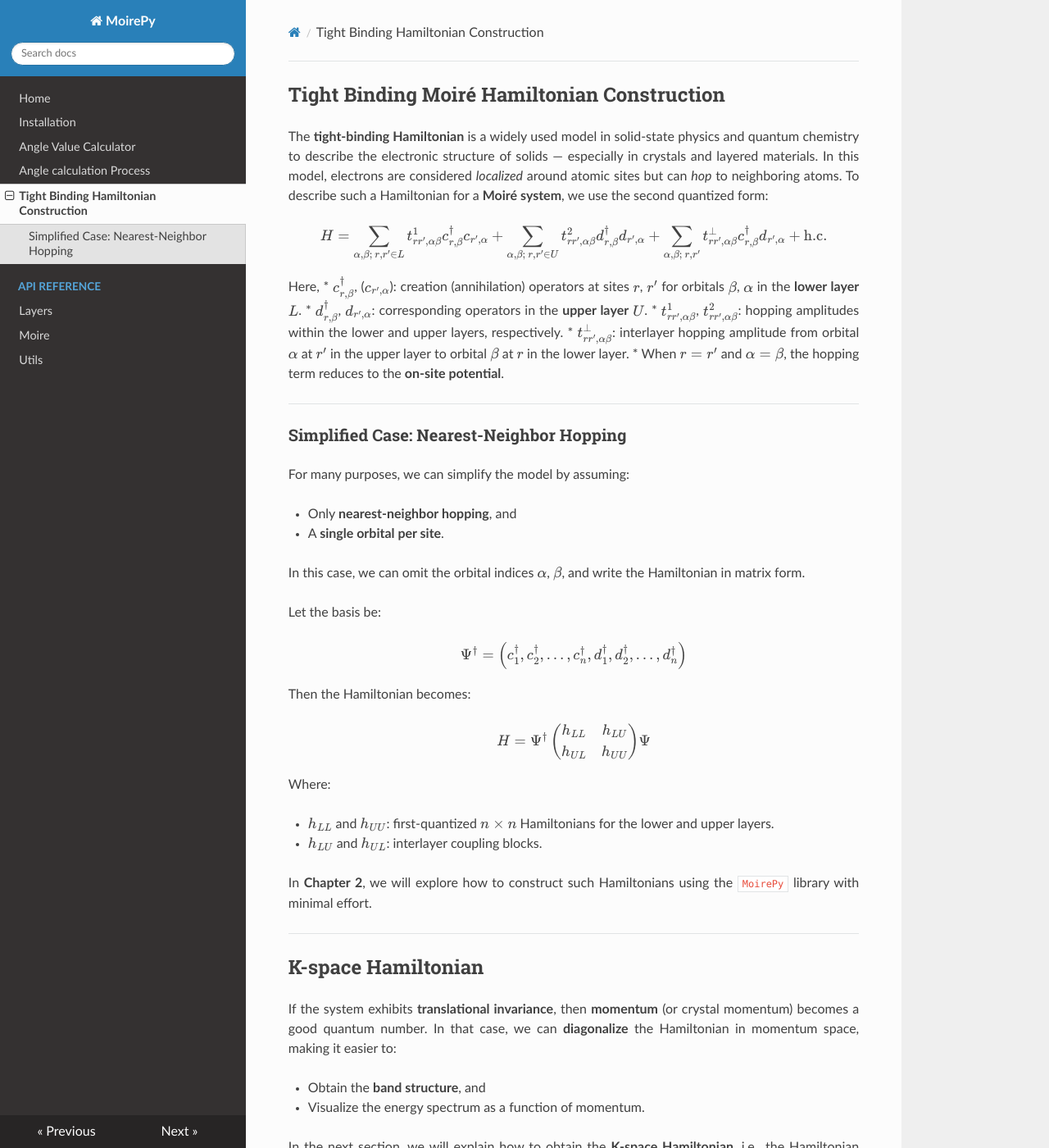
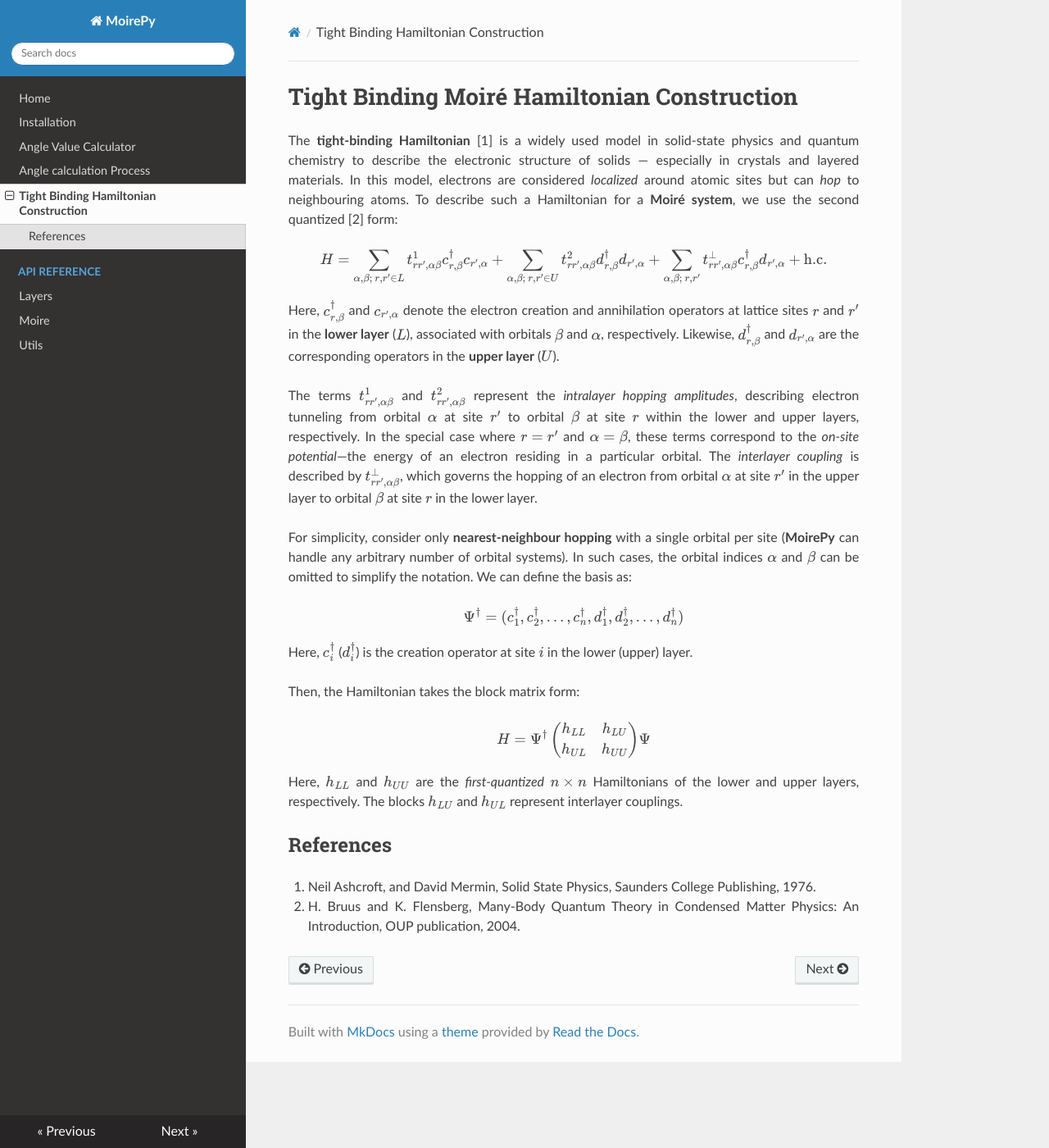
Before and after one commit to jabed-umar/MoirePy, an MkDocs documentation site: the page built from docs/tight_binding_ham.md, in a window 1280 px wide and 1400 px high. Shown: the whole window at 82% size. Built offline with MkDocs 1.6.1, drawn with Linux system fonts in a browser that asks for light colours; nearby versions of some CDN libraries; some of the changed text lies outside the part shown.

Commit message:
update ham

```diff
--- a/docs/tight_binding_ham.md
+++ b/docs/tight_binding_ham.md
@@ -1,6 +1,6 @@
-## Tight Binding Moiré Hamiltonian Construction
+# Tight Binding Moiré Hamiltonian Construction
 
-The **tight-binding Hamiltonian** is a widely used model in solid-state physics and quantum chemistry to describe the electronic structure of solids — especially in crystals and layered materials. In this model, electrons are considered *localized* around atomic sites but can *hop* to neighboring atoms. To describe such a Hamiltonian for a **Moiré system**, we use the second quantized form:
+The **tight-binding Hamiltonian** [1] is a widely used model in solid-state physics and quantum chemistry to describe the electronic structure of solids — especially in crystals and layered materials. In this model, electrons are considered *localized* around atomic sites but can *hop* to neighbouring atoms. To describe such a Hamiltonian for a **Moiré system**, we use the second quantized [2] form:
 
 $$
 H = \sum_{\alpha, \beta;\, r,r' \in L} t^1_{rr', \alpha\beta}c^{\dagger}_{r,\beta}c_{r',\alpha}
@@ -8,31 +8,19 @@ H = \sum_{\alpha, \beta;\, r,r' \in L} t^1_{rr', \alpha\beta}c^{\dagger}_{r,\bet
 + \sum_{\alpha, \beta;\, r,r'} t^{\perp}_{rr', \alpha\beta}c^{\dagger}_{r,\beta}d_{r',\alpha} + \text{h.c.}
 $$
 
-Here,
-* $c^{\dagger}_{r,\beta}$, ($c_{r',\alpha}$): creation (annihilation) operators at sites $r$, $r'$ for orbitals $\beta$, $\alpha$ in the **lower layer** $L$.
-* $d^{\dagger}_{r,\beta}$, $d_{r',\alpha}$: corresponding operators in the **upper layer** $U$.
-* $t^1_{rr', \alpha\beta}$, $t^2_{rr', \alpha\beta}$: hopping amplitudes within the lower and upper layers, respectively.
-* $t^{\perp}_{rr', \alpha\beta}$: interlayer hopping amplitude from orbital $\alpha$ at $r'$ in the upper layer to orbital $\beta$ at $r$ in the lower layer.
-* When $r = r'$ and $\alpha = \beta$, the hopping term reduces to the **on-site potential**.
+Here, $c^{\dagger}_{r,\beta}$ and $c_{r',\alpha}$ denote the electron creation and annihilation operators at lattice sites $r$ and $r'$ in the **lower layer** ($L$), associated with orbitals $\beta$ and $\alpha$, respectively. Likewise, $d^{\dagger}_{r,\beta}$ and $d_{r',\alpha}$ are the corresponding operators in the **upper layer** ($U$).
 
----
+The terms $t^1_{rr', \alpha\beta}$ and $t^2_{rr', \alpha\beta}$ represent the *intralayer hopping amplitudes*, describing electron tunneling from orbital $\alpha$ at site $r'$ to orbital $\beta$ at site $r$ within the lower and upper layers, respectively. In the special case where $r = r'$ and $\alpha = \beta$, these terms correspond to the *on-site potential*—the energy of an electron residing in a particular orbital. The *interlayer coupling* is described by $t^{\perp}_{rr', \alpha\beta}$, which governs the hopping of an electron from orbital $\alpha$ at site $r'$ in the upper layer to orbital $\beta$ at site $r$ in the lower layer.
 
-### Simplified Case: Nearest-Neighbor Hopping
-
-For many purposes, we can simplify the model by assuming:
-
-* Only **nearest-neighbor hopping**, and
-* A **single orbital per site**.
-
-In this case, we can omit the orbital indices $\alpha$, $\beta$, and write the Hamiltonian in matrix form.
-
-Let the basis be:
+For simplicity, consider only **nearest-neighbour hopping** with a single orbital per site (**MoirePy** can handle any arbitrary number of orbital systems). In such cases, the orbital indices \( \alpha \) and \( \beta \) can be omitted to simplify the notation. We can define the basis as:
 
 $$
-\Psi^{\dagger} = \left(c^{\dagger}_{1}, c^{\dagger}_{2}, \dots, c^{\dagger}_{n}, d^{\dagger}_{1}, d^{\dagger}_{2}, \dots, d^{\dagger}_{n} \right)
+\Psi^{\dagger} = (c^{\dagger}_{1}, c^{\dagger}_{2}, \dots, c^{\dagger}_{n}, d^{\dagger}_{1}, d^{\dagger}_{2}, \dots, d^{\dagger}_{n})
 $$
 
-Then the Hamiltonian becomes:
+Here, \( c^{\dagger}_{i} \) (\( d^{\dagger}_{i} \)) is the creation operator at site \( i \) in the lower (upper) layer.
+
+Then, the Hamiltonian takes the block matrix form:
 
 $$
 H = \Psi^{\dagger}
@@ -43,29 +31,10 @@ h_{UL} & h_{UU}
 \Psi
 $$
 
-Where:
+Here, \( h_{LL} \) and \( h_{UU} \) are the *first-quantized* \( n \times n \) Hamiltonians of the lower and upper layers, respectively. The blocks \( h_{LU} \) and \( h_{UL} \) represent interlayer couplings.
 
-* $h_{LL}$ and $h_{UU}$: first-quantized $n \times n$ Hamiltonians for the lower and upper layers.
-* $h_{LU}$ and $h_{UL}$: interlayer coupling blocks.
+## References
 
-In **Chapter 2**, we will explore how to construct such Hamiltonians using the `MoirePy` library with minimal effort.
+1. Neil Ashcroft, and David Mermin, Solid State Physics, Saunders College Publishing, 1976.
 
----
-
-## K-space Hamiltonian
-
-If the system exhibits **translational invariance**, then **momentum** (or crystal momentum) becomes a good quantum number. In that case, we can **diagonalize** the Hamiltonian in momentum space, making it easier to:
-
-* Obtain the **band structure**, and
-* Visualize the energy spectrum as a function of momentum.
-
-In the next section, we will explain how to obtain the **K-space Hamiltonian**, i.e., the Hamiltonian expressed in the **momentum eigenbasis**.
-
----
-
-Let me know if you'd like this exported to a `.md` file or adapted for a specific renderer like Jupyter or MkDocs.
-
-
-
-
-### Rerefences
+2. H. Bruus and K. Flensberg, Many-Body Quantum Theory in Condensed Matter Physics: An Introduction, OUP publication, 2004.
```
